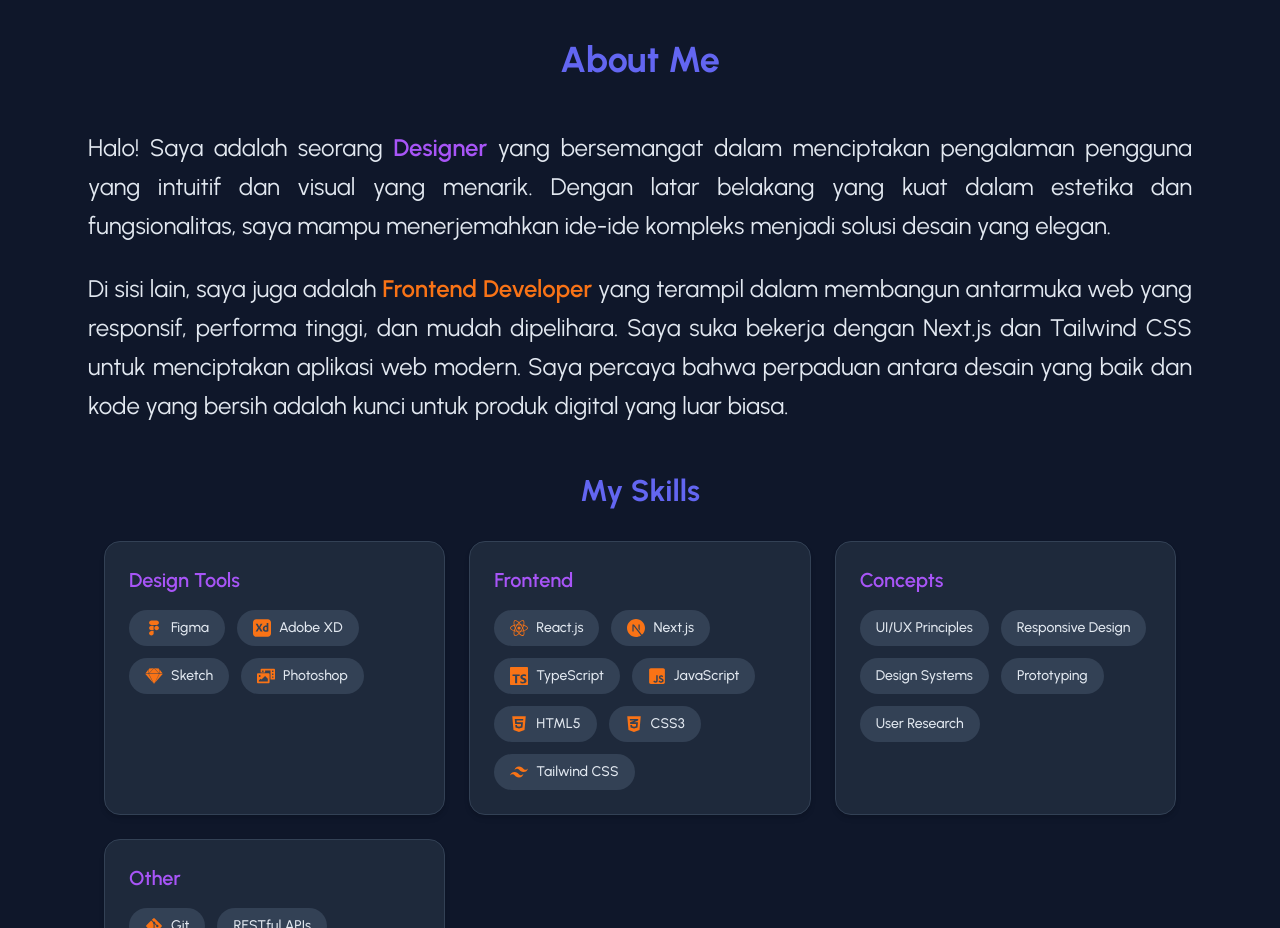
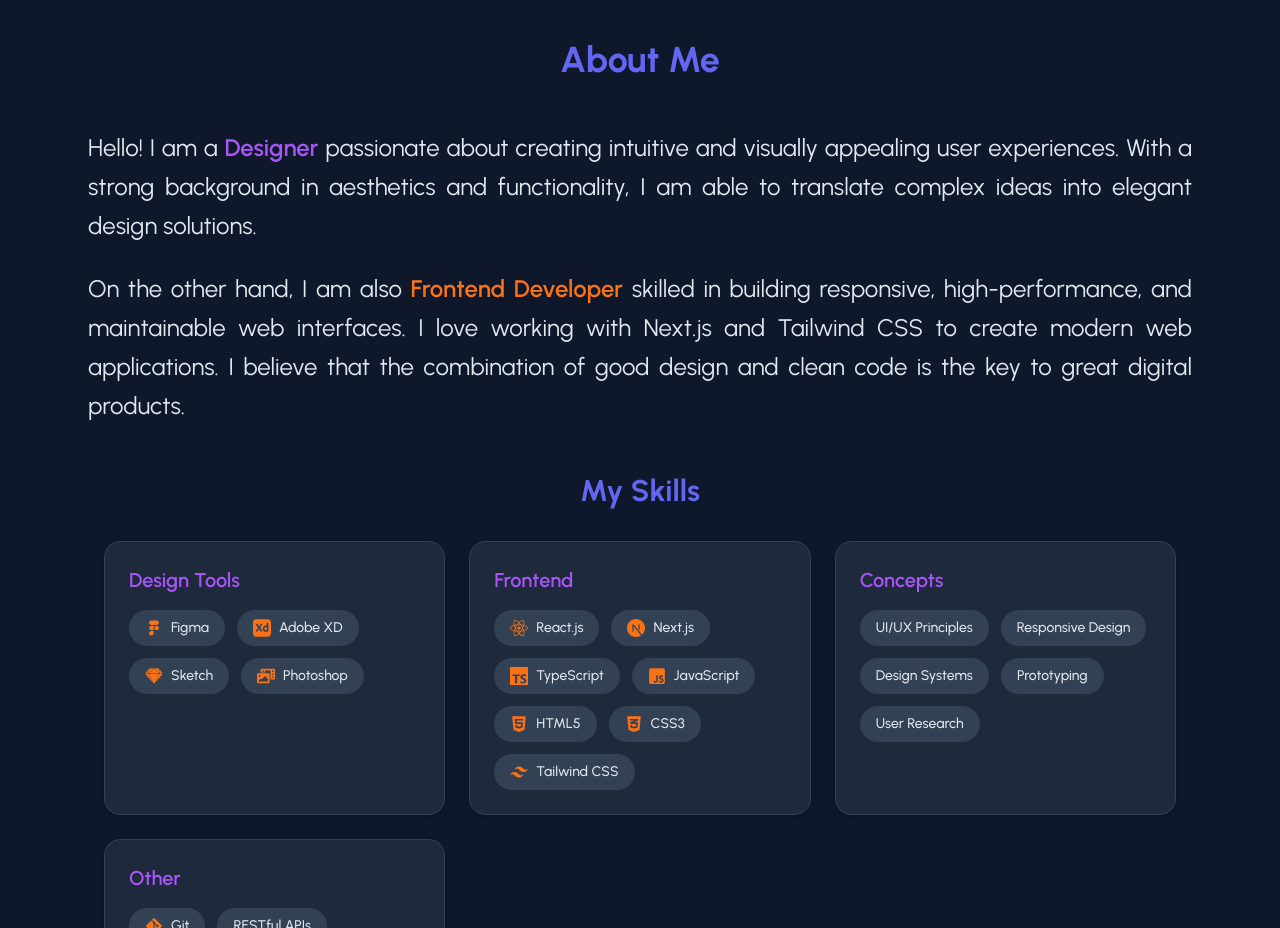
Before and after one commit to teguhramadhan/my-portfolio, a Next.js app: page / in a window 1280 px wide. Shown: the part 840-1768 px from the top of the page. Built offline with nearby package versions, Linux system fonts and the light colour scheme; no server answers; the database is empty.

Commit message:
change language

```diff
--- a/src/app/page.tsx
+++ b/src/app/page.tsx
@@ -40,7 +40,6 @@
   return (
     <div className="min-h-screen bg-darkBg text-darkText font-sans">
       <Analytics />
-      {/* <SplashCursor /> */}
       <HeroSection />
       <AboutSection />
       <PortfolioPage />
--- a/src/components/AboutSection.tsx
+++ b/src/components/AboutSection.tsx
@@ -112,12 +112,12 @@
                 transition={{ duration: 0.8, delay: 0.4 }}
                 className="leading-relaxed text-darkText"
               >
-                Halo! Saya adalah seorang{" "}
+                Hello! I am a{" "}
                 <span className="font-semibold text-secondary">Designer</span>{" "}
-                yang bersemangat dalam menciptakan pengalaman pengguna yang
-                intuitif dan visual yang menarik. Dengan latar belakang yang
-                kuat dalam estetika dan fungsionalitas, saya mampu menerjemahkan
-                ide-ide kompleks menjadi solusi desain yang elegan.
+                passionate about creating intuitive and visually appealing user
+                experiences. With a strong background in aesthetics and
+                functionality, I am able to translate complex ideas into elegant
+                design solutions.
               </motion.p>
 
               <motion.p
@@ -127,15 +127,15 @@
                 transition={{ duration: 0.8, delay: 0.6 }}
                 className="leading-relaxed text-darkText"
               >
-                Di sisi lain, saya juga adalah{" "}
+                On the other hand, I am also{" "}
                 <span className="font-semibold text-accent">
                   Frontend Developer
                 </span>{" "}
-                yang terampil dalam membangun antarmuka web yang responsif,
-                performa tinggi, dan mudah dipelihara. Saya suka bekerja dengan
-                Next.js dan Tailwind CSS untuk menciptakan aplikasi web modern.
-                Saya percaya bahwa perpaduan antara desain yang baik dan kode
-                yang bersih adalah kunci untuk produk digital yang luar biasa.
+                skilled in building responsive, high-performance, and
+                maintainable web interfaces. I love working with Next.js and
+                Tailwind CSS to create modern web applications. I believe that
+                the combination of good design and clean code is the key to
+                great digital products.
               </motion.p>
             </div>
 
```
